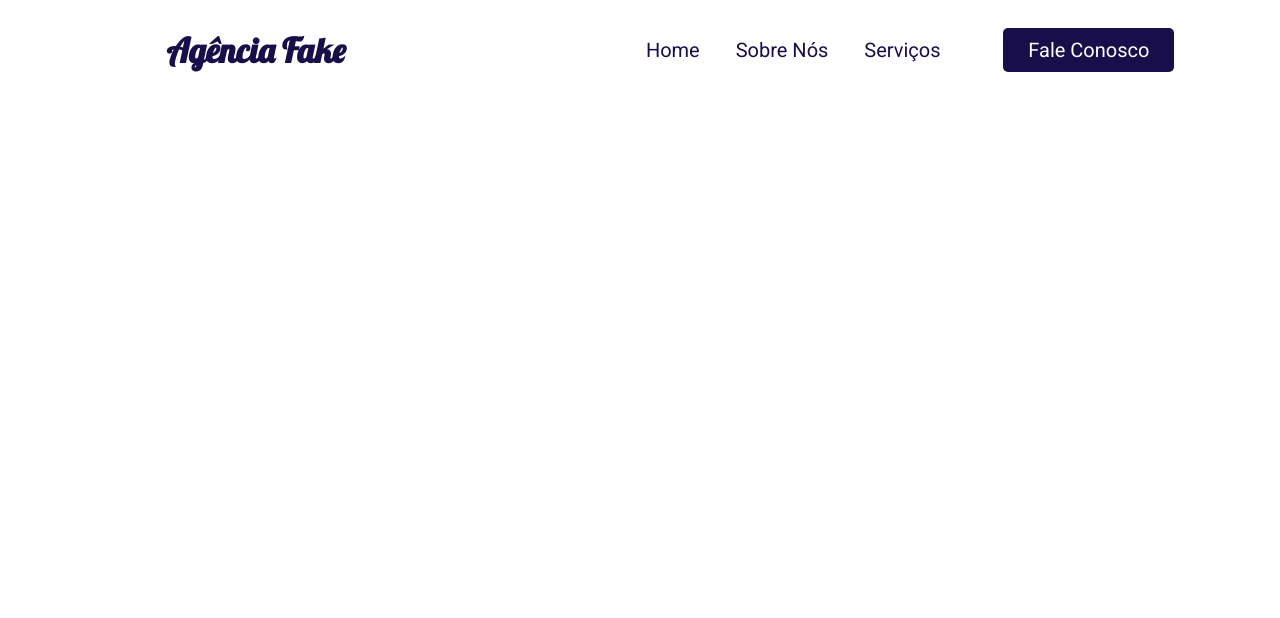
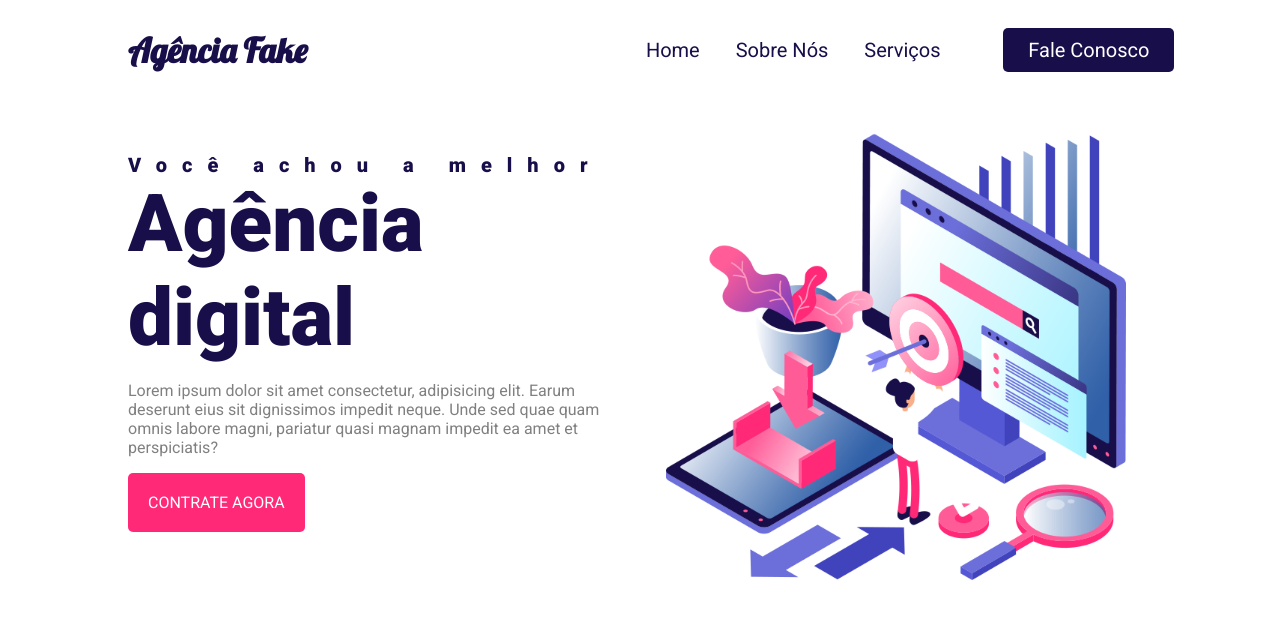
Before and after one commit to LoureiroGabriel/Fake_Agency_Layout, a plain HTML site: page index.html in a window 1280 px wide. Drawn offline with Linux system fonts and the light colour scheme.

Commit message:
header style

```diff
--- a/css/style.css
+++ b/css/style.css
@@ -19,7 +19,7 @@
 
 .logo {
   flex: 20%;
-  text-align: center;
+  text-align: left;
   margin-left: 10%;
 }
 
@@ -56,6 +56,51 @@
 }
 
 #botao:hover {
-    border: none;
-    background-color: #ff2978;
+  border: none;
+  background-color: #ff2978;
 }
+
+.header {
+  background-color: white;
+  display: flex;
+  flex-flow: row wrap;
+  justify-content: center;
+  align-items: center;
+}
+
+.headline {
+  margin-left: 10%;
+  flex: 40%;
+}
+
+.headline h2 {
+  font-weight: 900;
+  font-size: 20px;
+  color: #180f4a;
+  padding: 0;
+  margin: 0;
+}
+.headline p {
+  color: grey;
+  text-align: left;
+}
+
+.contact-btn {
+  display: inline-block;
+  background-color: #ff2978;
+  padding: 20px;
+  color: white;
+  text-transform: uppercase;
+  border-radius: 5px;
+  text-decoration: none;
+}
+
+.contact-btn:hover {
+  background-color: #180f4a;
+}
+
+.img-headline {
+  margin-right: 10%;
+  flex: 40%;
+  text-align: center;
+}
--- a/index.html
+++ b/index.html
@@ -4,7 +4,7 @@
     <meta charset="UTF-8" />
     <meta name="viewport" content="width=device-width, initial-scale=1.0" />
     <meta name="description" content="Um site Ultilizando Html e Css" />
-    <link rel="stylesheet" href="css/style.css">
+    <link rel="stylesheet" href="css/style.css" />
     <title>Agência Fake Aula</title>
   </head>
   <body>
@@ -19,5 +19,22 @@
         <a id="botao" href="#">Fale Conosco</a>
       </div>
     </nav>
+
+    <header class="header">
+      <div class="headline">
+        <h2 style="letter-spacing: 15px">Você achou a melhor</h2>
+        <h2 style="font-size: 80px">Agência digital</h2>
+        <p>
+          Lorem ipsum dolor sit amet consectetur, adipisicing elit. Earum
+          deserunt eius sit dignissimos impedit neque. Unde sed quae quam omnis
+          labore magni, pariatur quasi magnam impedit ea amet et perspiciatis?
+        </p>
+        <a href="#" class="contact-btn">Contrate Agora</a>
+      </div>
+
+      <div class="img-headline">
+        <img src="image/hero_right.png" style="max-width: 90%" alt="" />
+      </div>
+    </header>
   </body>
 </html>
```
Also changed, not shown: image/hero_right.png (added), image/marketing.png (added), image/pc.png (added), image/smartphone.png (added), image/whats.png (added). Lines whose indentation alone changed are shown as unchanged.
